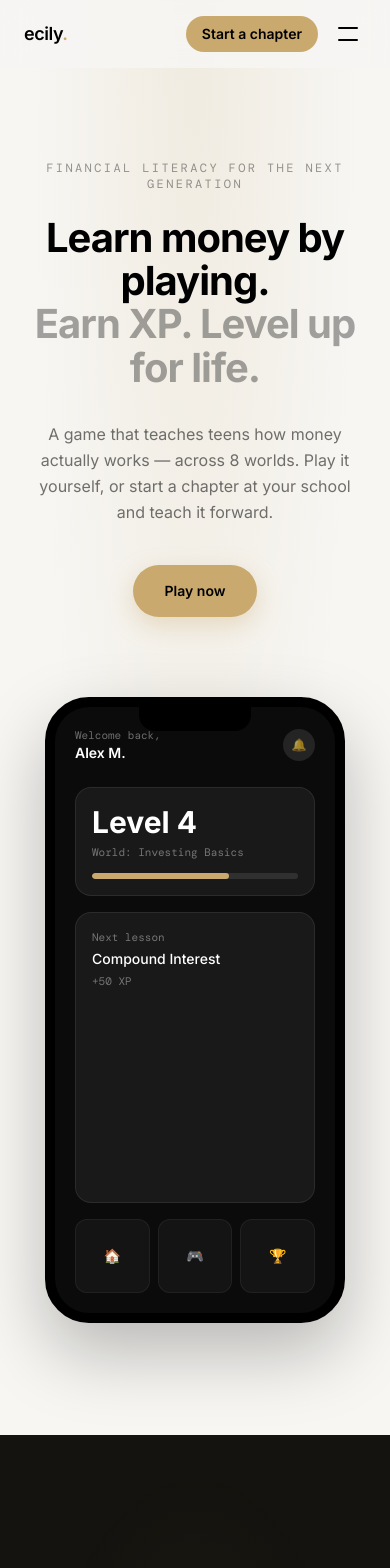
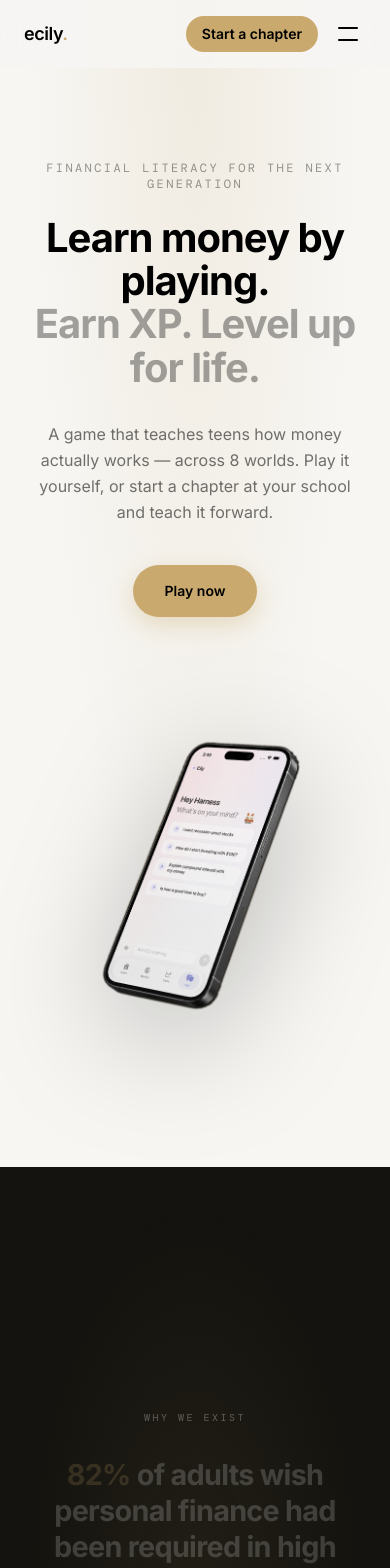
Before and after one commit to krishayyy/ecily, a Next.js app: page / in a window 390 px wide. Shown: the top 1568 px of the page. Built offline with nearby package versions, Linux system fonts and the light colour scheme; a web font is replaced by a local one.

Commit message:
Replace the fake CSS phone mockup in Hero with the real Cily photo
The hand-built phone (fake "Welcome back, Alex M." UI) is gone from
the first thing visitors see. Uses the same background-removed Cily
screenshot as the Meet Cily section instead of a mocked-up screen.

```diff
--- a/components/Hero.tsx
+++ b/components/Hero.tsx
@@ -1,5 +1,6 @@
 "use client"
 
+import Image from "next/image"
 import { motion } from "framer-motion"
 
 const fadeUp = (delay: number) => ({
@@ -63,45 +64,16 @@ export default function Hero() {
         className="relative max-w-4xl mx-auto mt-20"
       >
         <div className="relative flex justify-center">
-          {/* Phone mockup */}
-          <div className="relative w-[300px] sm:w-[340px] rounded-[2.75rem] border-[10px] border-black bg-black shadow-[0_30px_70px_rgba(0,0,0,0.25)]">
-            <div className="absolute left-1/2 -translate-x-1/2 top-0 w-28 h-6 bg-black rounded-b-2xl z-10" />
-            <div className="rounded-[2.15rem] overflow-hidden bg-[#0B0B0B] aspect-[9/19.5] p-5 flex flex-col">
-              <div className="flex items-center justify-between mb-6">
-                <div>
-                  <p className="text-[11px] text-white/40 font-mono">Welcome back,</p>
-                  <p className="text-sm font-semibold text-white">Alex M.</p>
-                </div>
-                <div className="w-8 h-8 rounded-full bg-white/10 flex items-center justify-center text-white/60 text-xs">
-                  🔔
-                </div>
-              </div>
-
-              <div className="rounded-2xl bg-white/[0.06] border border-white/[0.08] p-4 mb-4">
-                <p className="text-3xl font-bold text-white">Level 4</p>
-                <p className="text-[11px] text-white/40 font-mono mt-1">World: Investing Basics</p>
-                <div className="h-1.5 rounded-full bg-white/10 mt-3 overflow-hidden">
-                  <div className="h-full w-2/3 rounded-full bg-[#C9A96E]" />
-                </div>
-              </div>
-
-              <div className="rounded-2xl bg-white/[0.06] border border-white/[0.08] p-4 flex-1">
-                <p className="text-[11px] text-white/40 font-mono mb-1">Next lesson</p>
-                <p className="text-sm text-white font-medium">Compound Interest</p>
-                <p className="text-[11px] text-white/40 font-mono mt-1">+50 XP</p>
-              </div>
-
-              <div className="mt-4 grid grid-cols-3 gap-2">
-                {["🏠", "🎮", "🏆"].map((icon, i) => (
-                  <div
-                    key={i}
-                    className="aspect-square rounded-xl bg-white/[0.04] border border-white/[0.06] flex items-center justify-center text-sm"
-                  >
-                    {icon}
-                  </div>
-                ))}
-              </div>
-            </div>
+          {/* Product photo — the real Cily app screenshot, background removed */}
+          <div className="relative w-[260px] sm:w-[300px] aspect-[1069/1472]">
+            <Image
+              src="/images/cily-chat-cutout.png"
+              alt="The Cily AI coach chat screen on iPhone"
+              fill
+              sizes="(min-width: 640px) 300px, 260px"
+              className="object-contain drop-shadow-[0_30px_60px_rgba(0,0,0,0.25)]"
+              priority
+            />
           </div>
 
           {/* Overlapping card — top right, like a payment-detail card */}
```
